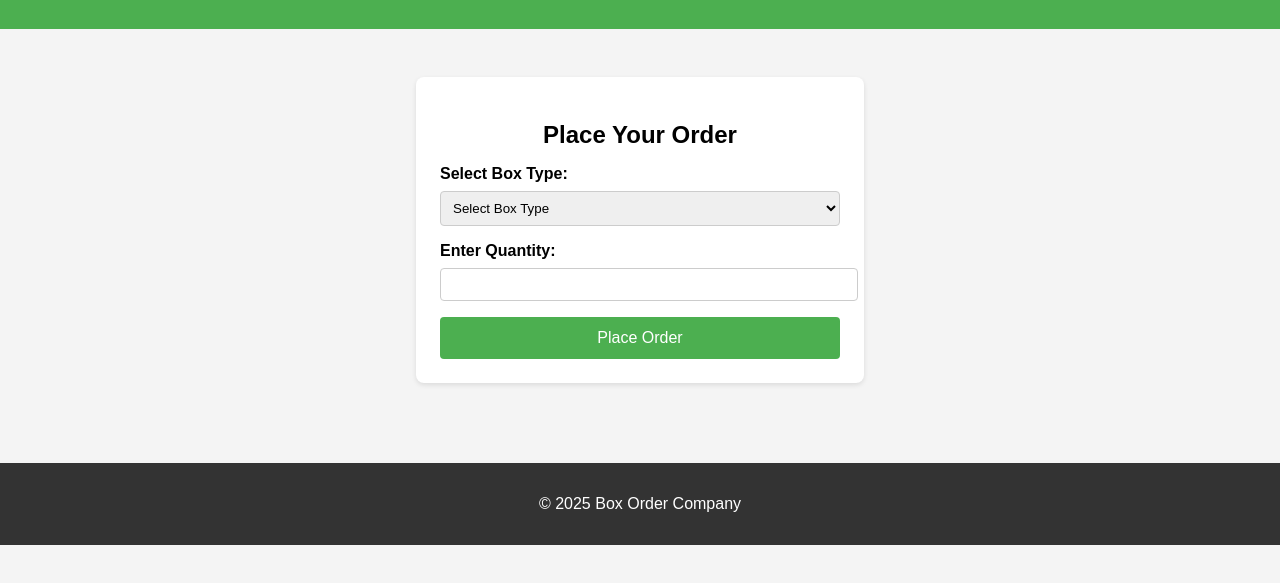
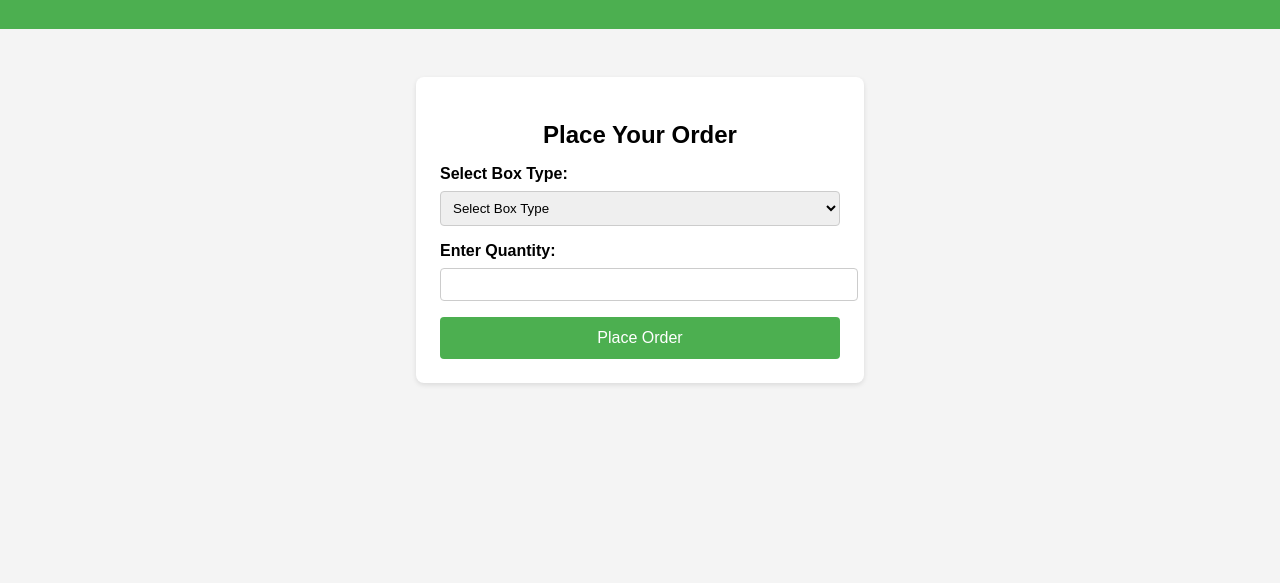
Before and after one commit to Aditya12177/Shree-packaging-, a plain HTML site: page index.html in a window 1280 px wide. Shown: the part 117-700 px from the top of the page. Drawn offline with Linux system fonts and the light colour scheme.

Commit message:
Update index.html

```diff
--- a/index.html
+++ b/index.html
@@ -30,9 +30,7 @@
       </form>
     </section>
   </main>
-  <footer>
-    <p>&copy; 2025 Box Order Company</p>
-  </footer>
+
 
   <script>
     document.getElementById('orderButton').addEventListener('click', function() {
```
